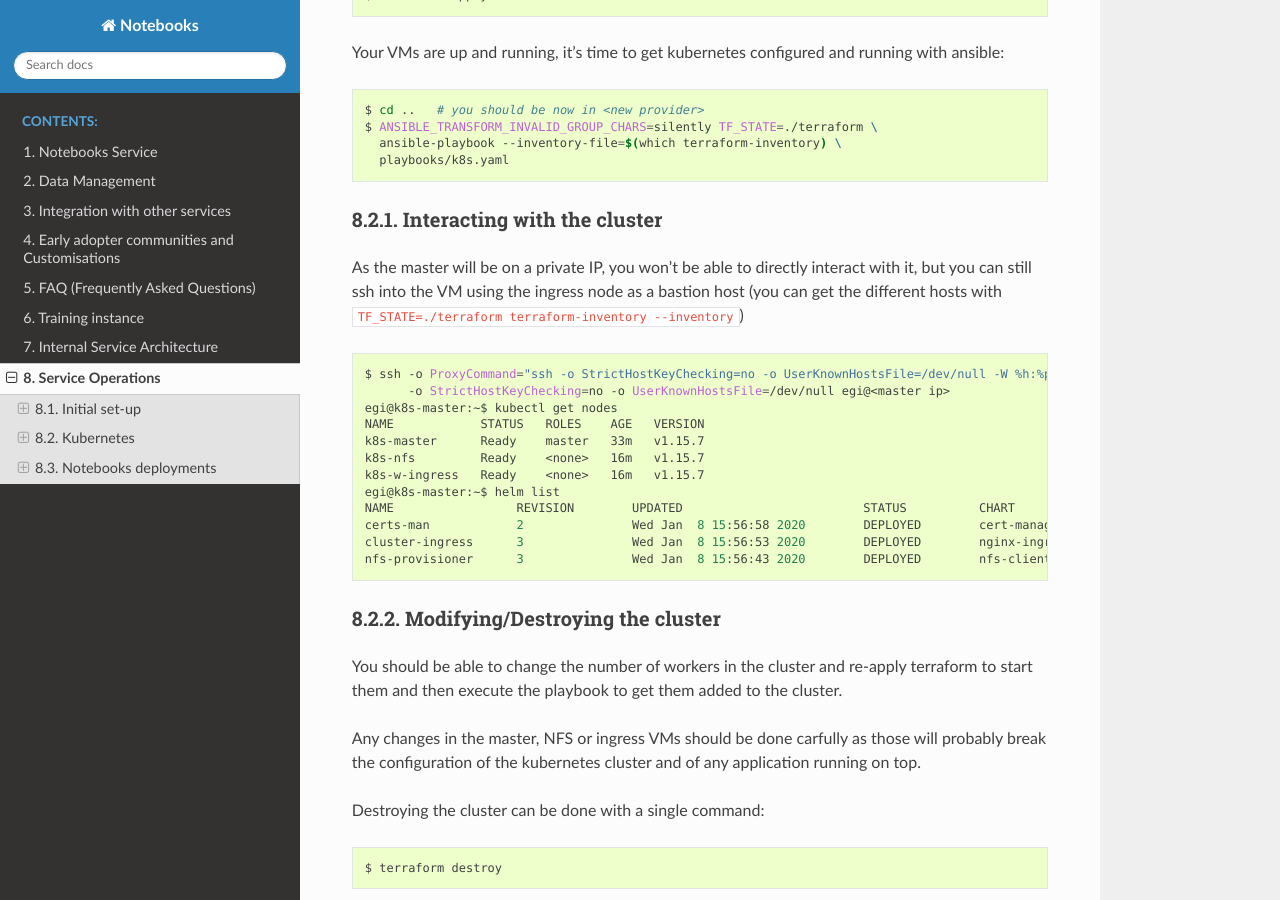
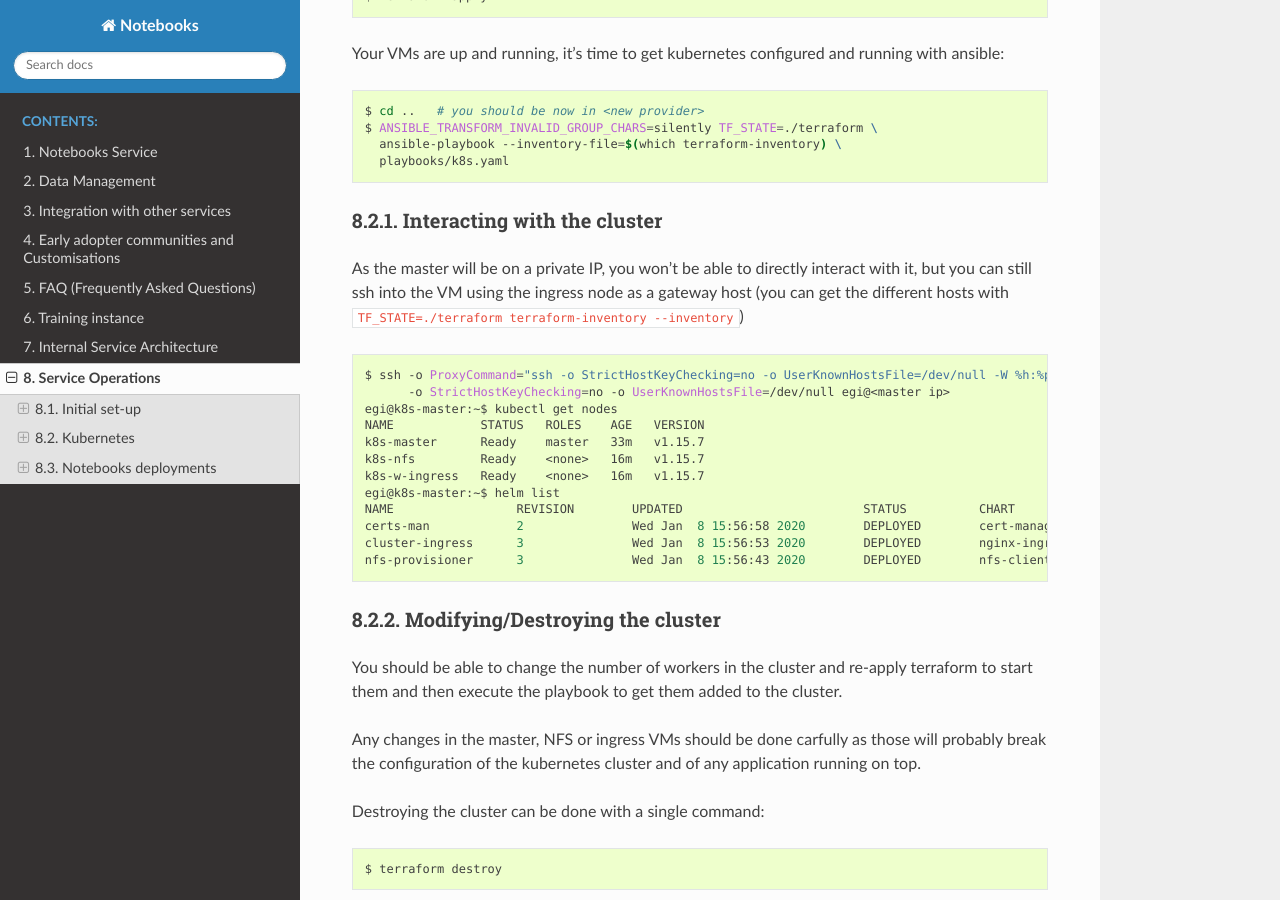
Before and after one commit to EGI-Federation/notebooks, a Sphinx documentation site: the page built from source/operations.rst, in a window 1280 px wide and 900 px high, scrolled down 2500 px. Built offline with Sphinx 7.4.7 and the Read the Docs theme 2.0.0, drawn with Linux system fonts in a browser that asks for light colours; some of the changed text lies outside the part shown.

Commit message:
Handle review comments

```diff
--- a/source/operations.rst
+++ b/source/operations.rst
@@ -146,7 +147,7 @@ Interacting with the cluster
 ::::::::::::::::::::::::::::
 
 As the master will be on a private IP, you won't be able to directly interact
-with it, but you can still ssh into the VM using the ingress node as a bastion
+with it, but you can still ssh into the VM using the ingress node as a gateway
 host (you can get the different hosts with ``TF_STATE=./terraform terraform-inventory --inventory``)
 
 .. code-block:: shell
```
Also changed, not shown: other parts of source/operations.rst (+2 -1 lines).
